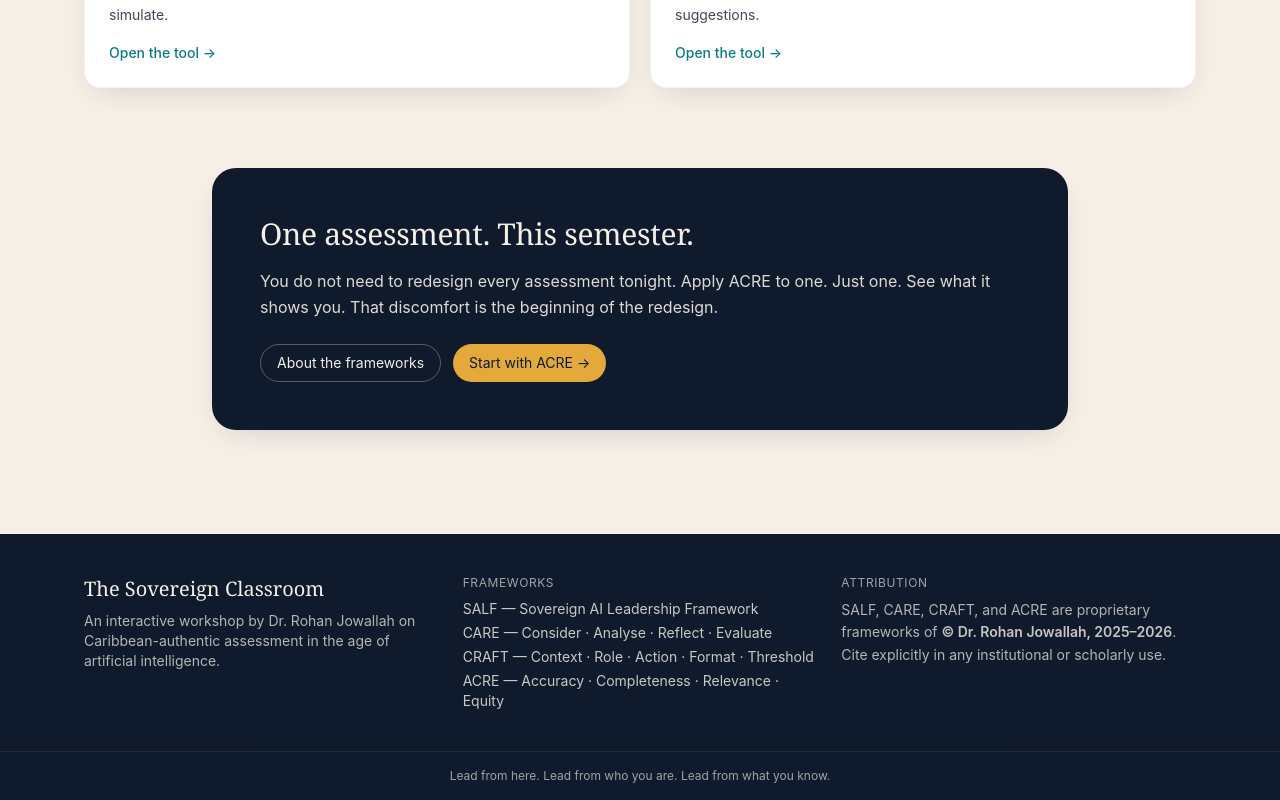
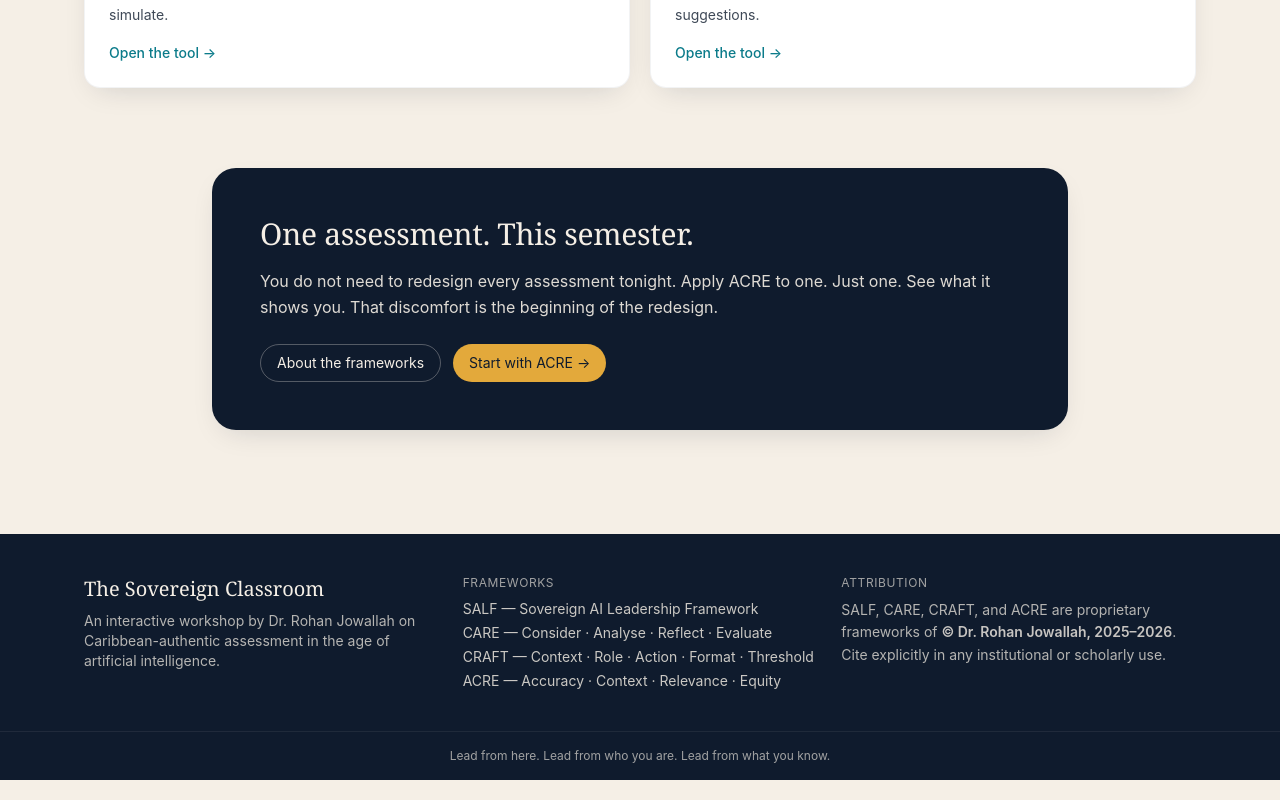
Before and after one commit to Rj952/sovereign-classroom, a Next.js app: page / in a window 1280 px wide. Shown: the part 1200-2000 px from the top of the page. Built offline with nearby package versions, Linux system fonts and the light colour scheme.

Commit message:
ACRE: rename Completeness to Context (footer)

```diff
--- a/components/Footer.tsx
+++ b/components/Footer.tsx
@@ -12,7 +12,7 @@ export default function Footer() {
             <li>SALF — Sovereign AI Leadership Framework</li>
             <li>CARE — Consider · Analyse · Reflect · Evaluate</li>
             <li>CRAFT — Context · Role · Action · Format · Threshold</li>
-            <li>ACRE — Accuracy · Completeness · Relevance · Equity</li>
+            <li>ACRE — Accuracy · Context · Relevance · Equity</li>
           </ul>
         </div>
         <div>
```
